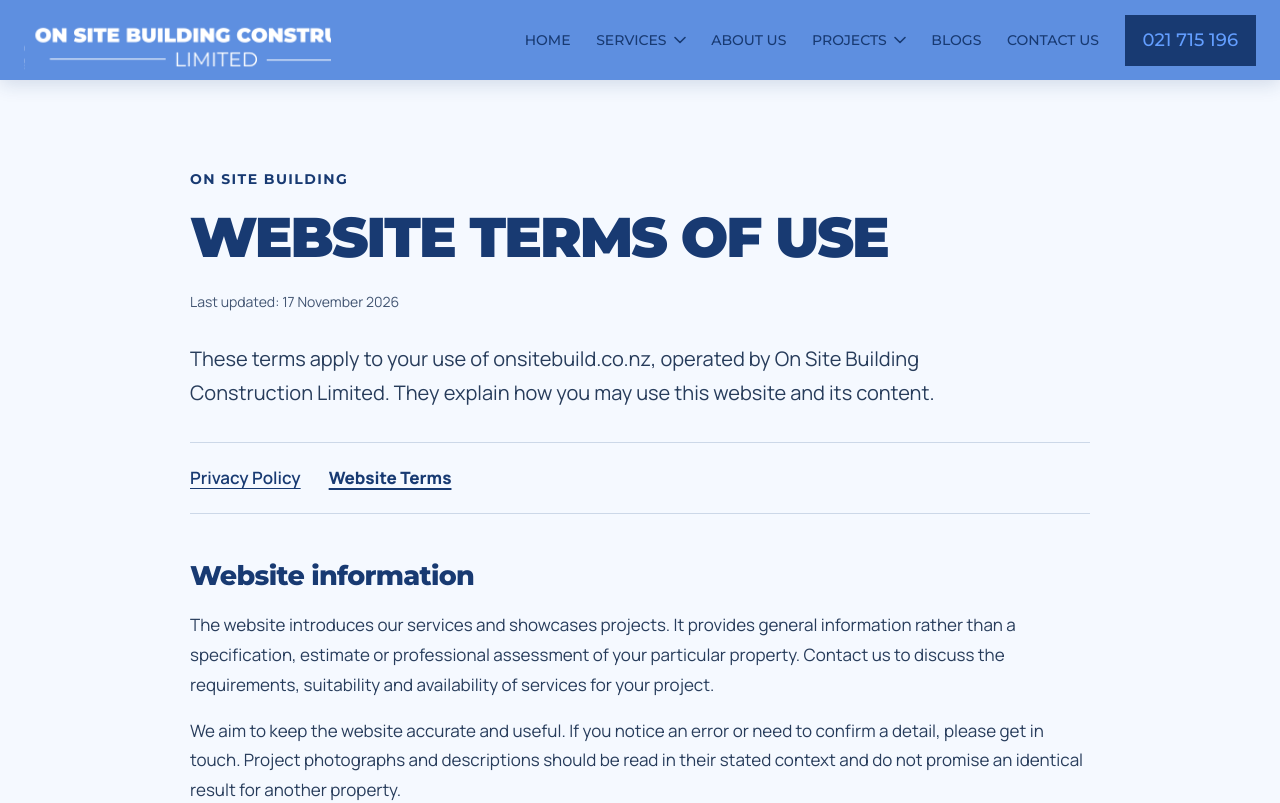
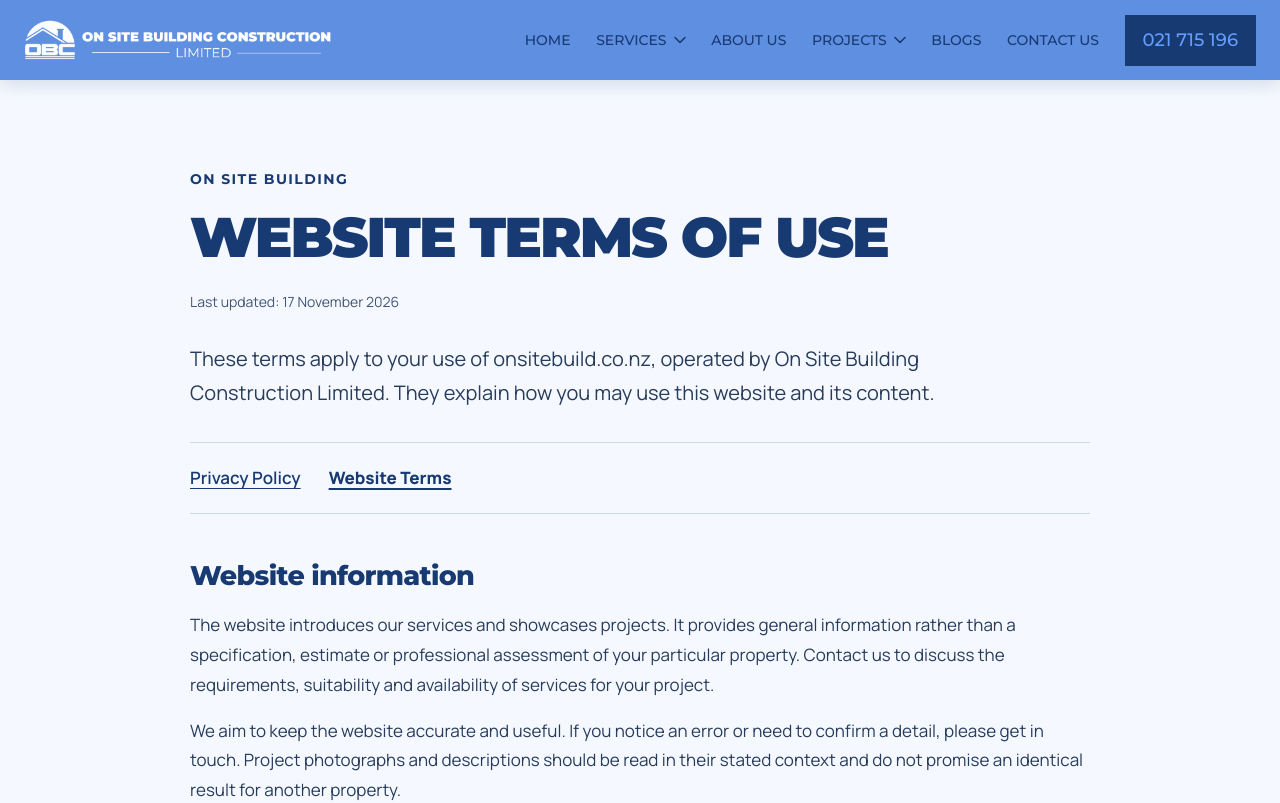
Before and after one commit to GMFB-Web-Dev/On-Site-Building, a Next.js app: page /terms in a window 1280 px wide. Shown: the top 803 px of the page. Built offline with nearby package versions, Linux system fonts and the light colour scheme.

Commit message:
Align cropped logo in navbar and footer without distortion

```diff
--- a/app/globals.css
+++ b/app/globals.css
@@ -36,7 +36,7 @@ a:focus-visible, button:focus-visible, input:focus-visible, select:focus-visible
 .brand { display: flex; align-items: center; gap: 10px; color: #fff; text-decoration: none; font: 800 10px/1.15 var(--font-montserrat),sans-serif; letter-spacing: .02em; }
 .header-brand { width: clamp(230px,24vw,340px); min-width: 230px; height: 100%; overflow: hidden; }
 .header-logo { position: relative; display: block; width: 100%; height: 64px; overflow: hidden; }
-.header-logo img { object-fit: cover; object-position: 50% 44%; mix-blend-mode: screen; transition: transform .3s ease; }
+.header-logo img { object-fit: contain; object-position: left center; mix-blend-mode: screen; transition: transform .3s ease; }
 .header-brand:hover .header-logo img { transform: scale(1.018); }
 .brand-mark { display: grid; place-items: center; width: 46px; height: 34px; border: 2px solid currentColor; border-radius: 18px 18px 5px 5px; font-size: 11px; transition: transform .25s ease, background-color .25s ease; }
 .brand:hover .brand-mark { transform: translateY(-2px) rotate(-2deg); background: rgba(255,255,255,.1); }
```
